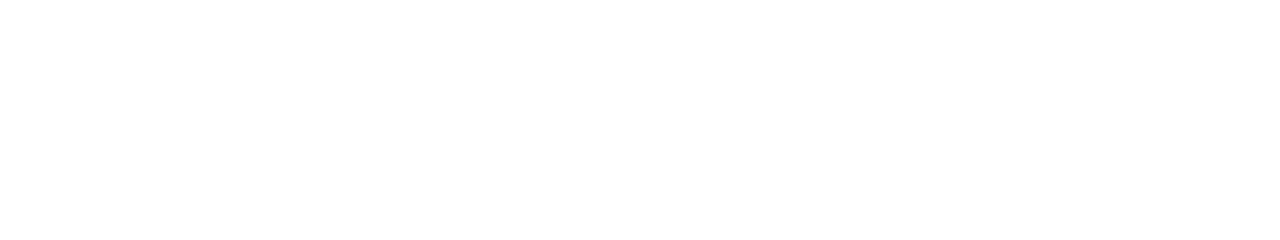
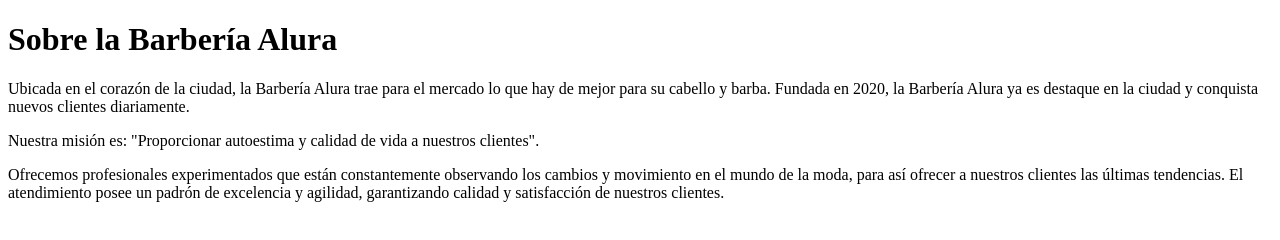
Before and after one commit to JairP-bante/Barberia-Alura, a plain HTML site: page index.html in a window 1280 px wide. Drawn offline with Linux system fonts and the light colour scheme.

Commit message:
Crea-titulo-y-mision-index

```diff
--- a/index.html
+++ b/index.html
@@ -1,11 +1,23 @@
 <!DOCTYPE html>
+
 <html lang="en">
+
 <head>
     <meta charset="UTF-8">
     <meta name="viewport" content="width=device-width, initial-scale=1.0">
     <title>Document</title>
 </head>
+
 <body>
+    <h1>Sobre la Barbería Alura</h1>
+    <p>Ubicada en el corazón de la ciudad, la Barbería Alura trae para el mercado lo que hay de mejor para su cabello y
+        barba.
+        Fundada en 2020, la Barbería Alura ya es destaque en la ciudad y conquista nuevos clientes diariamente. </p>
+    <p>Nuestra misión es: "Proporcionar autoestima y calidad de vida a nuestros clientes".</p>
+    <p>Ofrecemos profesionales experimentados que están constantemente observando los cambios y movimiento en el mundo
+        de la moda, para así ofrecer a nuestros clientes las últimas tendencias.
+        El atendimiento posee un padrón de excelencia y agilidad, garantizando calidad y satisfacción de nuestros
+        clientes. </p>
+</body>
 
-</body>
 </html>
```
